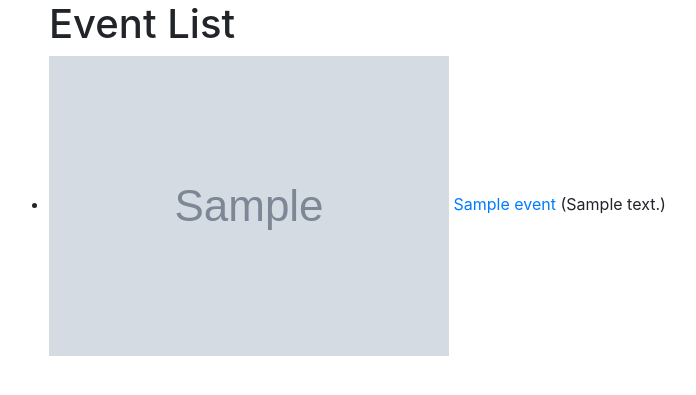
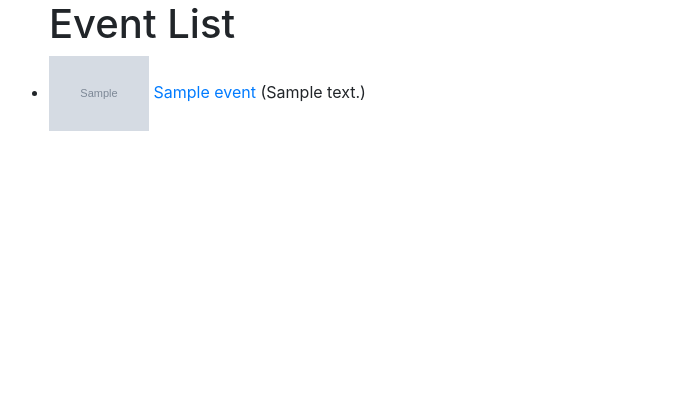
Before and after one commit to antalalexandru/PC, a Django app: page /event/ in a window 1280 px wide. Shown: the part 112-507 px from the top of the page, without its empty margins (36-732 px from the left). Run offline with Django 3.2, Linux system fonts and the light colour scheme; tables that the repository leaves empty hold one stand-in row (values such as "Sample post"); grey boxes marked "Sample" are stand-in pictures; some libraries are stand-ins or nearby versions.

Commit message:
Images width (temporary :) )

```diff
--- a/src/voluntariat/templates/voluntariat/eventlist.html
+++ b/src/voluntariat/templates/voluntariat/eventlist.html
@@ -7,7 +7,7 @@
     {% for event in my_event_list %}
       <li>
         <div>
-            <img src="{{ event.picture.url }}"/>
+            <img src="{{ event.picture.url }}" style="max-width: 100px;" />
             <a href="{{ event.get_absolute_url }}">{{ event.name }}</a> ({{event.description}})
             {% if event.organizer == request.user %}
                 <i>Eventul meu :D</i>
--- a/src/voluntariat/templates/voluntariat/myeventlist.html
+++ b/src/voluntariat/templates/voluntariat/myeventlist.html
@@ -14,7 +14,7 @@
     {% for event in my_event_list %}
       <li >
         <div>
-            <img src="{{ event.picture.url }}"/>
+            <img src="{{ event.picture.url }}" style="max-width: 100px;"/>
             <a href="{{ event.get_absolute_url }}">{{ event.name }}</a> ({{event.description}})
 
                 <a style="color:red" href="{% url 'event-delete' event.id %}">Sterge</a>
```
